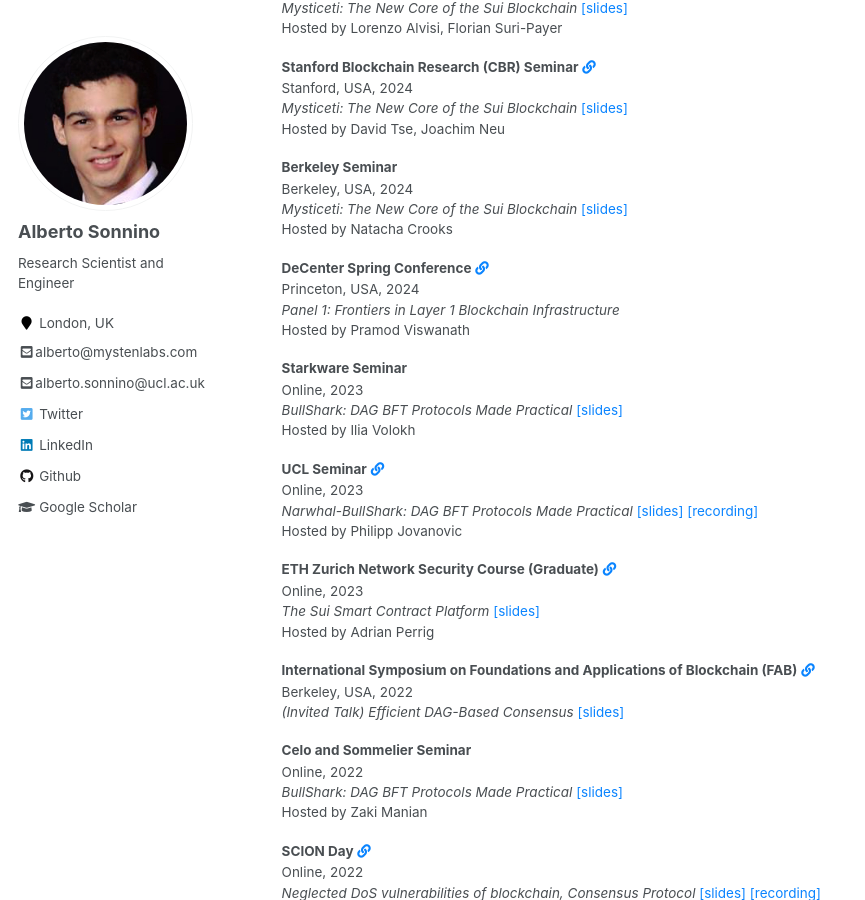
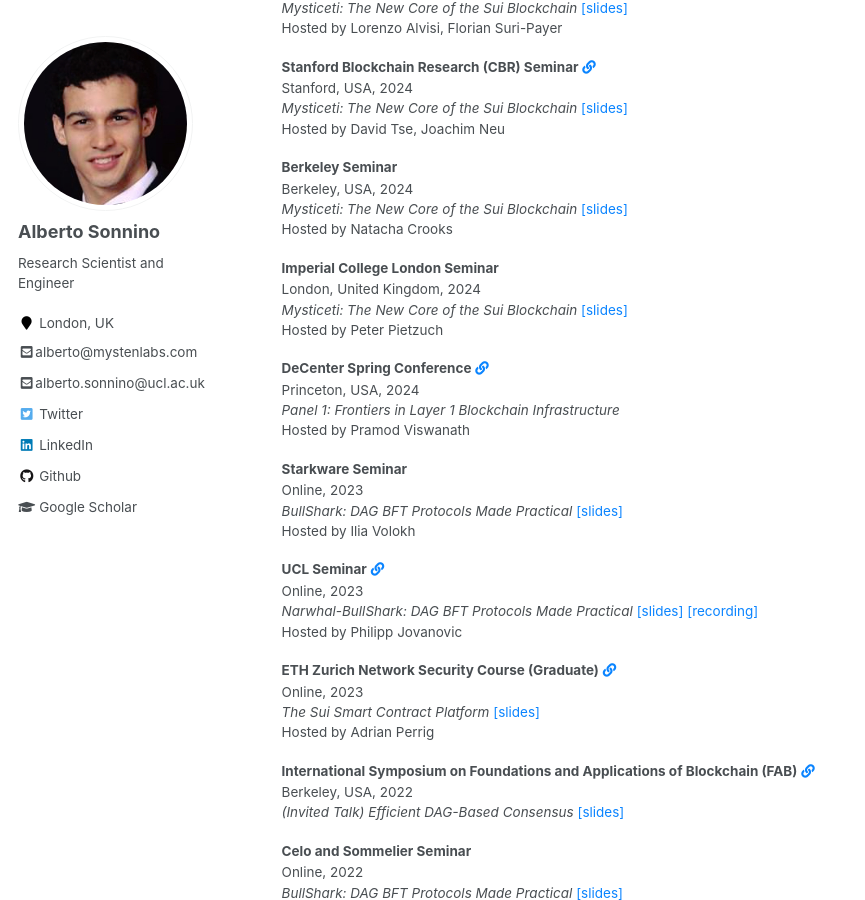
Before and after one commit to asonnino/asonnino.github.io, a Jekyll site: the page built from _pages/talks.md, in a window 1280 px wide and 900 px high, scrolled down 937 px. Shown: the whole window, without its empty margins (0-865 px from the left). Built offline with Jekyll 4.4.1, drawn with Linux system fonts in a browser that asks for light colours.

Commit message:
Slides for imperial college talk

```diff
--- a/_data/talks.json
+++ b/_data/talks.json
@@ -597,5 +597,15 @@
     "hosts": ["Natacha Crooks"],
     "slides": "mysticeti-v6.pdf",
     "papers": ["mysticeti.pdf"]
+  },
+  {
+    "category": "invited",
+    "title": "Mysticeti: The New Core of the Sui Blockchain",
+    "event": "Imperial College London Seminar",
+    "location": "London, United Kingdom",
+    "date": 2024,
+    "hosts": ["Peter Pietzuch"],
+    "slides": "mysticeti-v7.pdf",
+    "papers": ["mysticeti.pdf"]
   }
 ]
```
Also changed, not shown: 2 other files.
